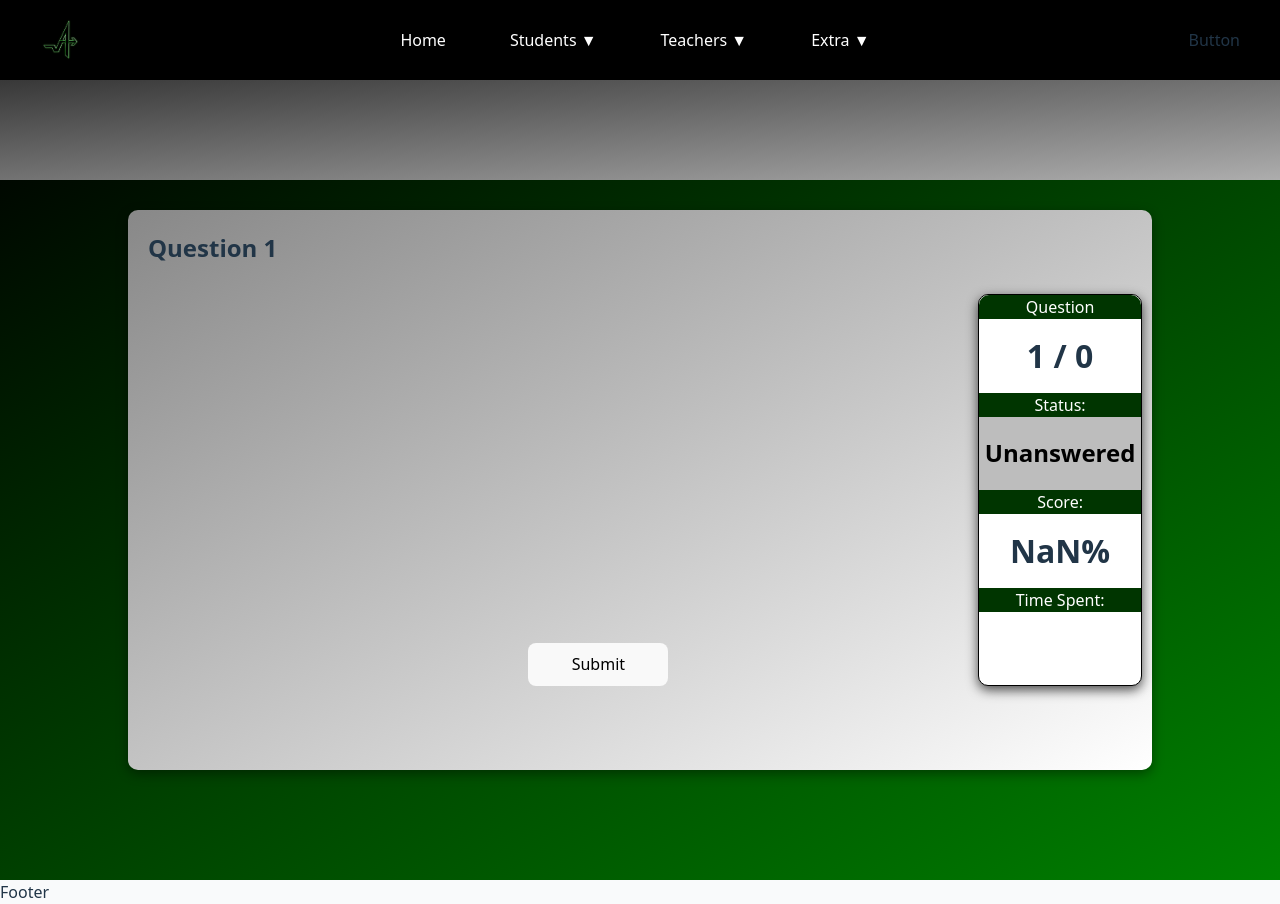
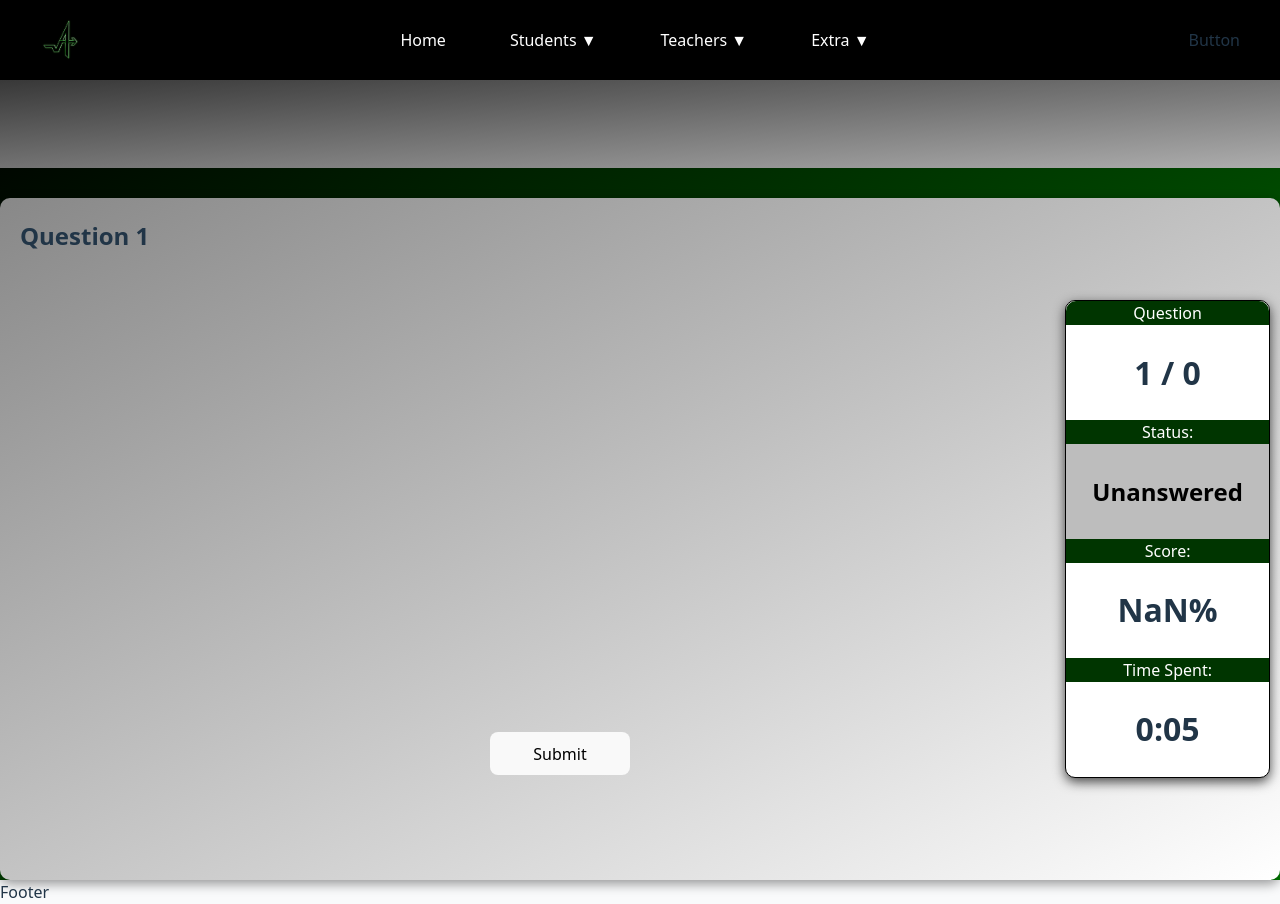
Before and after one commit to NCunningham12/axiom_frontend, a React (Vite) app: page /students/assignment in a window 1280 px wide. Built offline with nearby package versions, Linux system fonts and the light colour scheme.

Commit message:
Timer added to standard. Visual pass on assignment pages

```diff
--- a/src/pages/Assignment.jsx
+++ b/src/pages/Assignment.jsx
@@ -14,6 +14,9 @@ export default function Assignment() {
   const [statusMap, setStatusMap] = useState({});
   const [showModal, setShowModal] = useState(false);
   const [modalMessage, setModalMessage] = useState('');
+  const [timeSpent, setTimeSpent] = useState(0);
+
+  const startTimeRef = useRef(Date.now());
 
   const lastSubmittedIndex = useRef(null);
   const lastSubmittedStatus = useRef(null);
@@ -43,6 +46,22 @@ export default function Assignment() {
 
   const handleInputChange = (index, input) => {
     setUserAnswers({ ...userAnswers, [index]: input });
+  };
+
+  useEffect(() => {
+    const timer = setInterval(() => {
+      const elapsed = Math.floor((Date.now() - startTimeRef.current) / 1000);
+      setTimeSpent(elapsed);
+    }, 1000);
+
+    return () => clearInterval(timer);
+  }, []);
+
+  const formatTime = (seconds) => {
+    const mins = Math.floor(seconds / 60);
+    const secs = seconds % 60;
+
+    return `${mins}:${secs.toString().padStart(2, '0')}`;
   };
 
   const handleSubmit = () => {
@@ -190,7 +209,7 @@ export default function Assignment() {
           </div>
           <div className="question-time-div sidebar-div">
             <p className="side-header">Time Spent:</p>
-            <p></p>
+            <div className="side-content">{formatTime(timeSpent)}</div>
           </div>
         </div>
       </div>
--- a/src/pages/SkillAssignment.css
+++ b/src/pages/SkillAssignment.css
@@ -15,8 +15,8 @@
   align-items: center;
   justify-content: space-between;
   background: linear-gradient(to bottom right, #888888, #ffffff);
-  width: 80%;
-  height: 70%;
+  width: 100%;
+  height: 100%;
   border-radius: 10px;
   margin-top: 30px;
   box-shadow: 0 4px 12px rgba(0, 0, 0, 0.4);
@@ -246,6 +246,7 @@
   width: 100%;
   height: 25%;
   align-items: center;
+
 }
 
 .question-header {
--- a/src/pages/SkillAssignment.jsx
+++ b/src/pages/SkillAssignment.jsx
@@ -1,7 +1,7 @@
 import React, { useState, useEffect, useRef } from 'react';
 import { useLocation } from 'react-router-dom';
 import skillMap from '../skills/skillMap.js';
-import './Assignment.css';
+import './SkillAssignment.css';
 import { InlineMath } from 'react-katex';
 
 export default function SkillAssignment() {
@@ -213,7 +213,7 @@ export default function SkillAssignment() {
           </div>
           <div className="question-time-div sidebar-div">
             <p className="side-header">Time Spent:</p>
-            <div className="stat-value">{formatTime(timeSpent)}</div>
+            <div className="side-content">{formatTime(timeSpent)}</div>
           </div>
         </div>
       </div>
```
